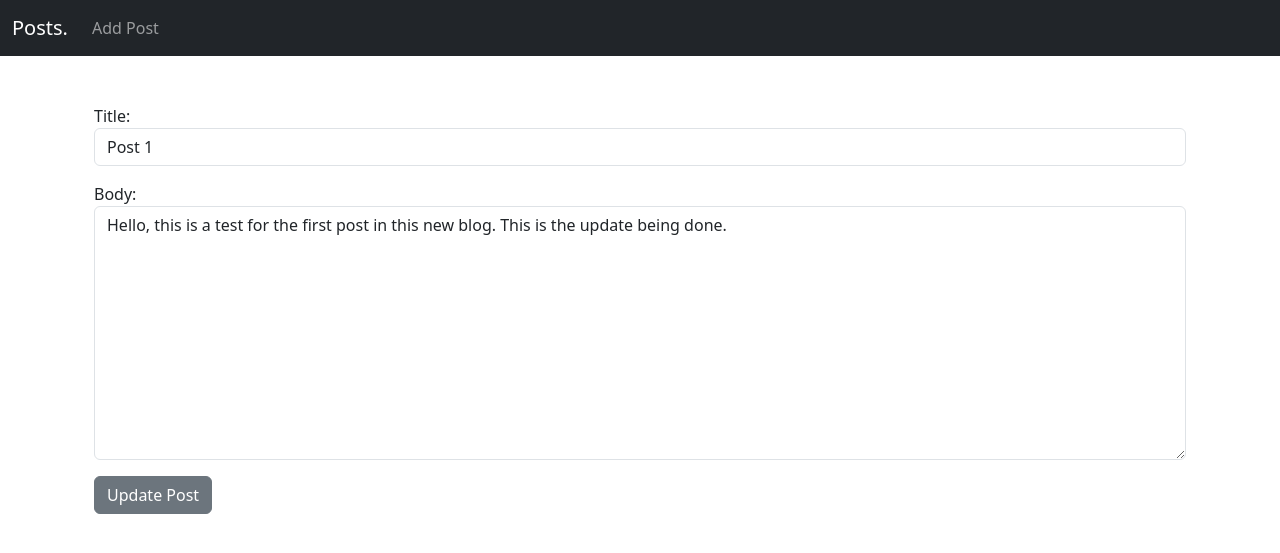
After one commit to gomuningen2004/Django-blog-app, a Django app: page /edit_post/1 in a window 1280 px wide. The commit adds this page. Shown: the top 553 px of the page. Run offline with Django 5.2, Linux system fonts and the light colour scheme; data comes from the database, SQL or seed files in the repository; both versions use the stored data as it was after the commit.

Commit message:
Completed Video 6

```diff
--- a/Blog/startBlog/forms.py
+++ b/Blog/startBlog/forms.py
@@ -11,3 +11,14 @@ class PostForm(forms.ModelForm):
             'author' : forms.Select(attrs={'class' : 'form-control'}),
             'body' : forms.Textarea(attrs={'class' : 'form-control'}),
         }
+
+class EditForm(forms.ModelForm):
+    class Meta:
+        model = Post
+        fields = ('title', 'body')
+
+        widgets = {
+            'title' : forms.TextInput(attrs={'class' : 'form-control'}),
+            # 'author' : forms.Select(attrs={'class' : 'form-control'}),
+            'body' : forms.Textarea(attrs={'class' : 'form-control'}),
+        }
--- a/Blog/startBlog/templates/post_detail.html
+++ b/Blog/startBlog/templates/post_detail.html
@@ -7,6 +7,6 @@
 <hr>
 <p>{{   post.body   }}</p>
 
-<!-- <br><br>
-<a href="{% url 'home' %}" class="btn btn-secondary">Back</a> -->
+<br><br>
+<a href="{% url 'edit-post' post.pk %}" class="btn btn-secondary">Edit</a>
 {%  endblock    %}
--- /dev/null
+++ b/Blog/startBlog/templates/update_post.html
@@ -0,0 +1,14 @@
+{%  extends 'base.html' %}
+{%  block title %} Edit post | Posts. {%  endblock %}
+{%  block content    %}
+<br>
+<div class="container">
+    <div class="form-group">
+        <form method="post">
+            {% csrf_token %} <!-- used for data protection -->
+            {{ form.as_p }} <!-- each form field is in the form of a paragraph -->
+            <button class="btn btn-secondary">Update Post</button>
+        </form>
+    </div>
+</div>
+{% endblock %}
--- a/Blog/startBlog/urls.py
+++ b/Blog/startBlog/urls.py
@@ -1,9 +1,10 @@
 from django.urls import path
 # from . import views #importing views.py file from thecurrent dir
-from .views import HomeView, PostView, AddPostView
+from .views import HomeView, PostView, AddPostView, UpdatePostView
 urlpatterns = [
     # path('', views.home, name="home"), #'' is blank so that the url doesnt have /home or anything like that, and views.home is calling for the home function from the view.py file
     path('', HomeView.as_view(), name="home"), #using the class views
     path('post/<int:pk>', PostView.as_view(), name="post-detail"), #the <int:pk> is passing the primary key as a parameter
     path('add_post/', AddPostView.as_view(), name="add-post"),
+    path('edit_post/<int:pk>', UpdatePostView.as_view(), name="edit-post"),
 ]
--- a/Blog/startBlog/views.py
+++ b/Blog/startBlog/views.py
@@ -1,7 +1,7 @@
 from django.shortcuts import render
-from django.views.generic import ListView, DetailView, CreateView
+from django.views.generic import ListView, DetailView, CreateView, UpdateView
 from .models import Post
-from .forms import PostForm
+from .forms import PostForm, EditForm
 
 # def home(request):
 #     return render(request, 'home.html', {}) #making a new view called home that calles for home.html file and {} is to give any parameters
@@ -22,3 +22,9 @@ class AddPostView(CreateView):
     form_class = PostForm
     template_name = 'add_post.html'
     # fields = '__all__' #to get all fields in the Post method if needed separately then we can just use (field names separated by ,)
+
+class UpdatePostView(UpdateView):
+    model = Post
+    form_class = EditForm
+    template_name = 'update_post.html'
+    # fields = ['title', 'body'] #when having form_class we cant have fields
```
Also changed, not shown: Blog/db.sqlite3.
